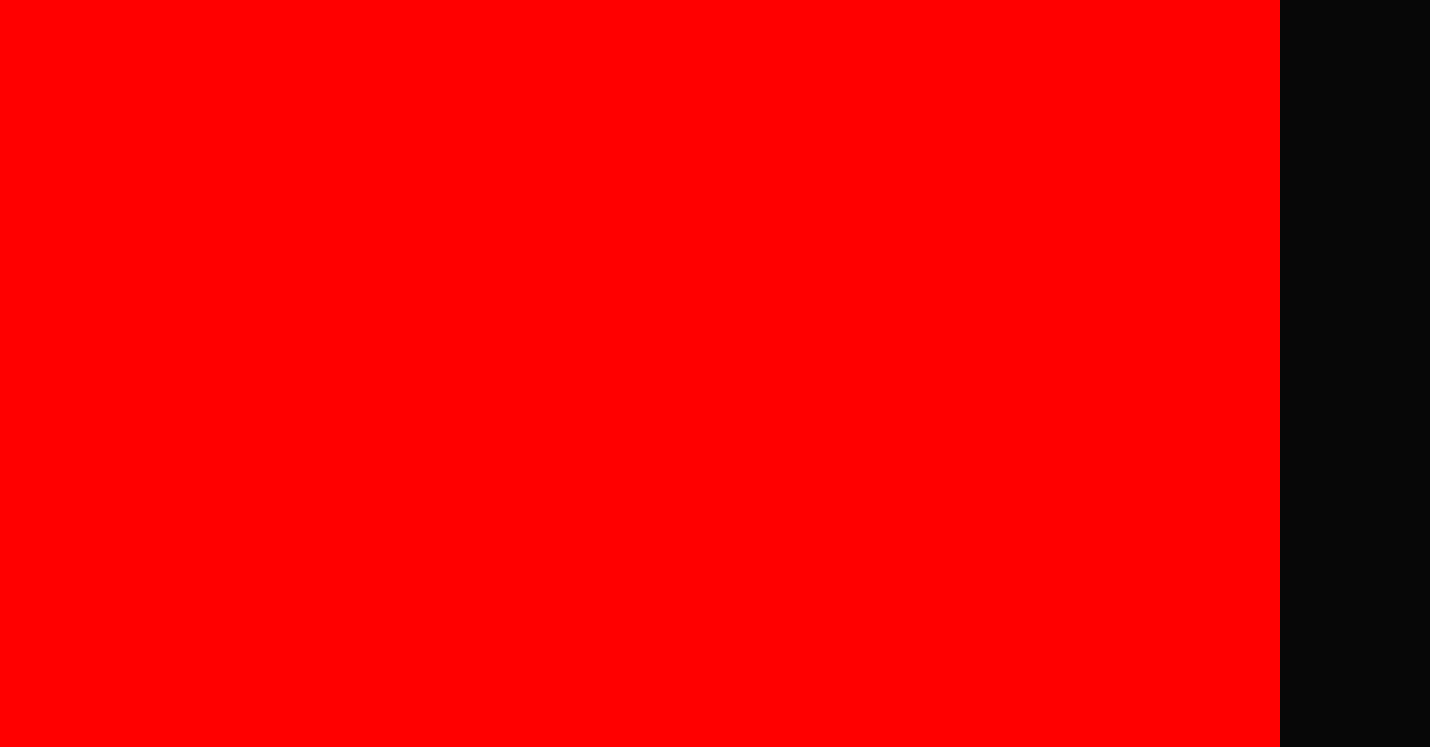
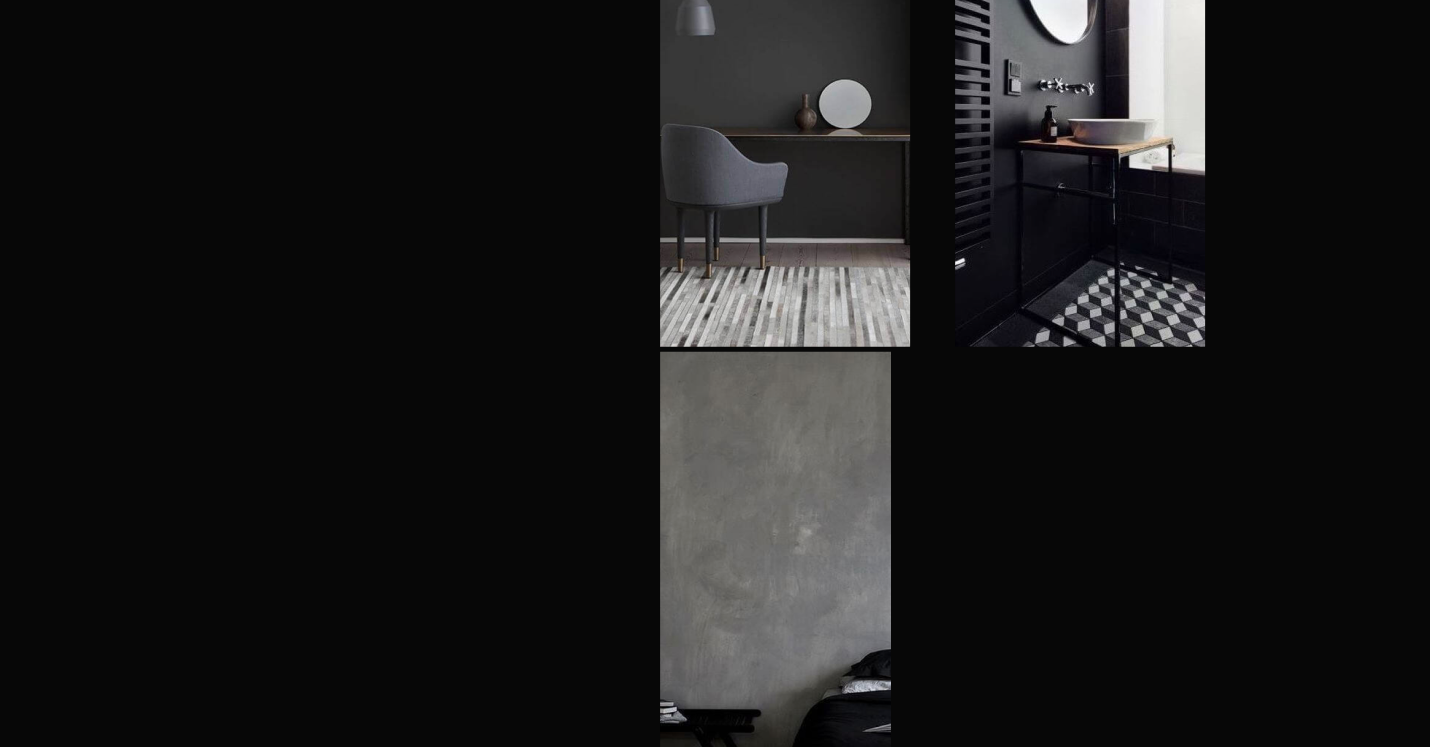
Before and after one commit to DanielKirchenbauer/Position_Minimalism-level-3-1, a plain HTML site: page index.html in a window 1280 px wide. Shown: the part 517-1264 px from the top of the page, 1430 px wide, since content can reach past the window. Drawn offline with Linux system fonts and the light colour scheme.

Commit message:
picture in Place

```diff
--- a/assets/styles/style.css
+++ b/assets/styles/style.css
@@ -6,6 +6,7 @@
 
 body {
     background-color:#070707;
+    overflow: hidden;
 }
 
 /* === header === */
@@ -38,10 +39,40 @@ a {
 
 
 /* === main === */
-.test {
-    background-color: red;
-    height: 1400px;
+
+main {
+    padding-left: 200px;
+    padding-top: 200px;
+}
+h2 {
+    color: #f4f7f8;
+    font-size: 60px;
+    padding-top: 100px;
+}
+
+article {
+    display: flex;
+}
+
+article h2 {
+    display: flex;
+    flex-direction: column;
 }
 
 
+article div {
+    position: relative;
+    left: 150px;
+}
+
+img {
+    padding-right:  40px;
+}
+
+/* .test {
+    background-color: red;
+    height: 1400px;
+} */
+
+
 /* === footer === */
--- a/index.html
+++ b/index.html
@@ -19,7 +19,15 @@
         </nav>
     </section>
     <main>
-        <div class="test"></div>
+        <article>
+            <h2>Minimalism <span>at its finest.</span></h2>
+            <div>
+                <img src="./assets/images/minimalism1.jpg.png" alt="desk">
+                <img src="./assets/images/minimalism2.jpg.png" alt="bathroom">
+                <img src="./assets/images/minimalism3.jpg.png" alt="bedroom">
+            </div>
+        </article>
+        <!-- <div class="test"></div> -->
     </main>
 </body>
 </html>
```
Also changed, not shown: assets/images/minimalism1.jpg.png (added), assets/images/minimalism2.jpg.png (added), assets/images/minimalism3.jpg.png (added).
